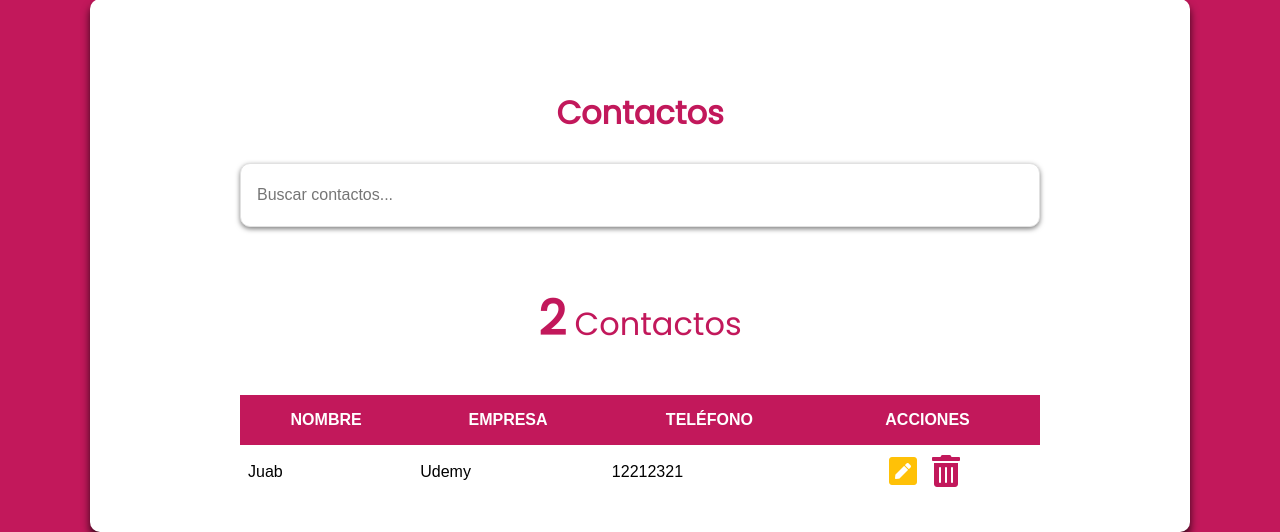
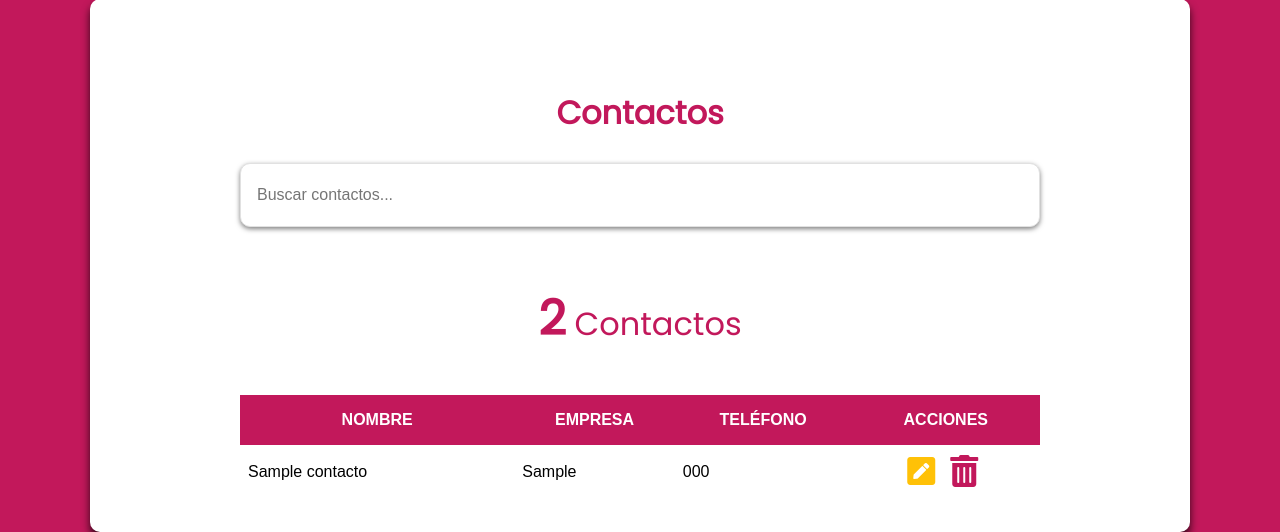
Before and after one commit to skxnxr/agendaphp, a PHP site: page /agendaphp/ in a window 1280 px wide. Shown: the part 540-1072 px from the top of the page. Run offline with PHP 8.4, Linux system fonts and the light colour scheme; tables that the repository leaves empty or names only in its code hold one stand-in row (values such as "Sample post"); some libraries are stand-ins or nearby versions.

Commit message:
Finalizado video 367

```diff
--- a/index.php
+++ b/index.php
@@ -32,19 +32,25 @@
                          </tr>
                     </thead>
                     <tbody>
+                         <?php $contactos = obtenerContactos();
+                         if($contactos->num_rows) {
+                              foreach($contactos as $contacto) { ?>
+
                               <tr>
-                              <td>Juab</td>
-                              <td>Udemy</td>
-                              <td>12212321</td>
+                                   <td><?php echo $contacto['nombre']; ?></td>
+                                   <td><?php echo $contacto['empresa']; ?></td>
+                                   <td><?php echo $contacto['telefono']; ?></td>
                                    <td>
-                                   <a class="btn btn-editar" href="editar.php?id=1">
+                                        <a class="btn btn-editar" href="editar.php?id=<?php echo $contacto['id']; ?>">
                                              <i class="fas fa-pen-square"></i>
                                         </a>
-                                   <button data-id=1 type="button" class="btn btn-borrar">
+                                        <button data-id="<?php echo $contacto['id']; ?>" type="button" class="btn btn-borrar">
                                              <i class="fas fa-trash-alt"></i>
                                         </button>
                                    </td>
                               </tr>
+                              <?php }
+                         }?>
                     </tbody>
                </table>
           </div>
```
Lines whose indentation alone changed are shown as unchanged.
